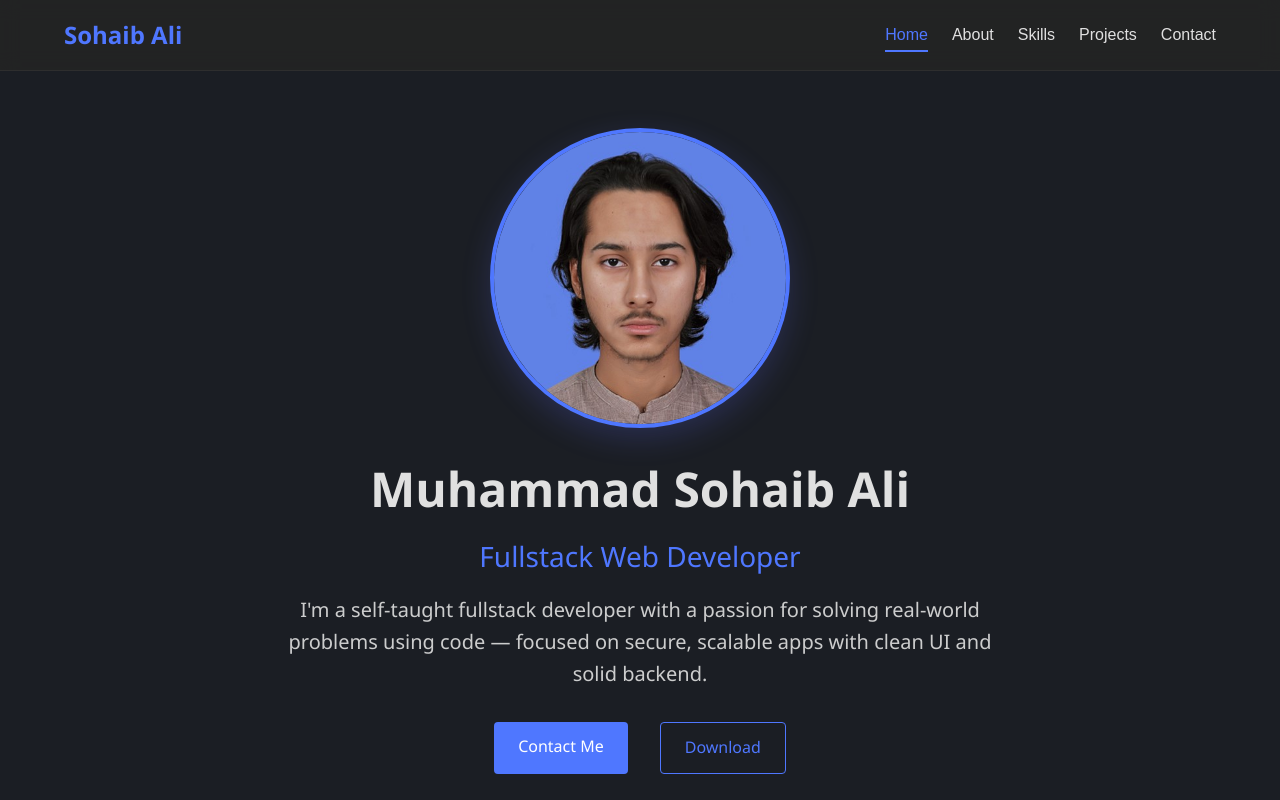
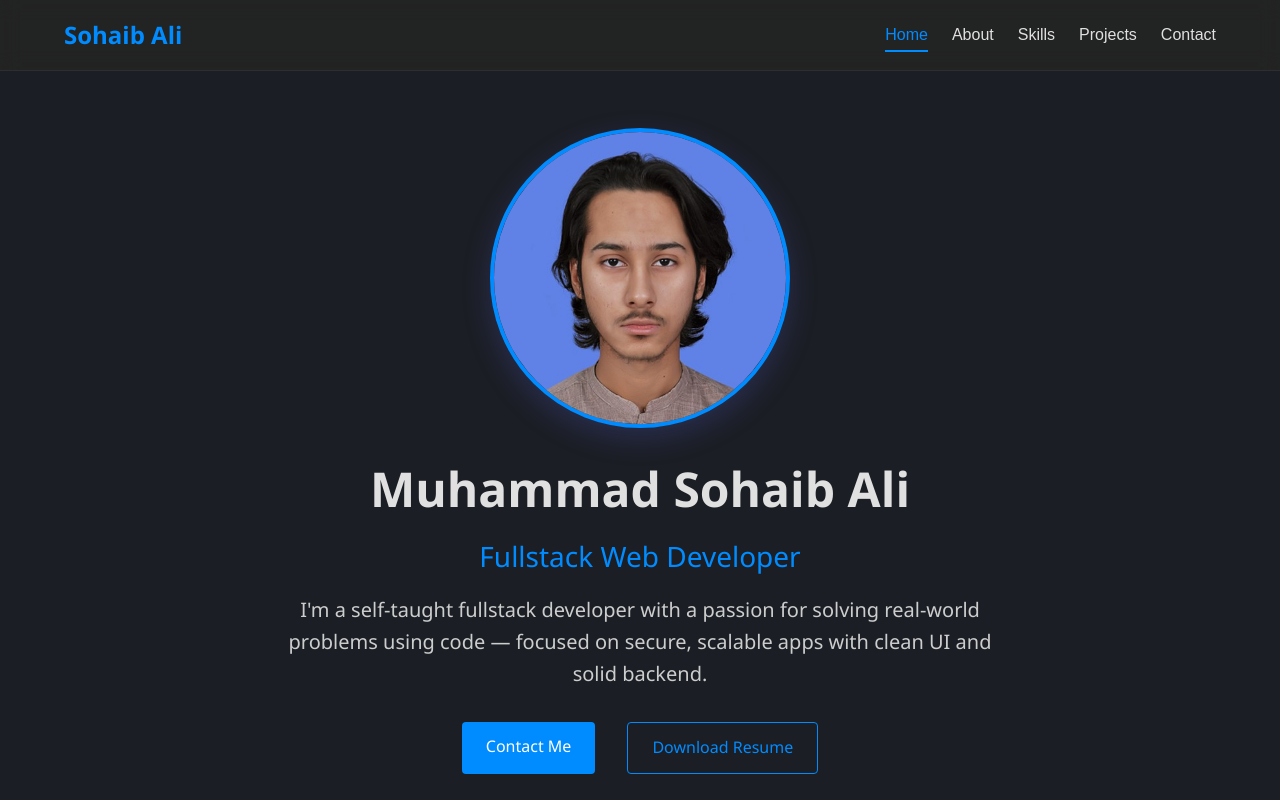
Before and after one commit to sohaibalidev/portfolio, a React (Create React App) app: page / in a window 1280 px wide. Shown: the top 800 px of the page. Built offline with nearby package versions, Linux system fonts and the light colour scheme.

Commit message:
Updated portfolio content

```diff
--- a/src/App.css
+++ b/src/App.css
@@ -1,7 +1,8 @@
 /* Global Styles */
 :root {
-    --primary-color: #4f77ff;
-    --primary-hover: #3e63f5;
+    --primary-color: #008cff;
+    /* --primary-hover: #3e63f5; */
+    --primary-hover: #1897ff;
     --secondary-color: #121212;
     --background-color: #1b1e24;
     --text-color: #e0e0e0;
@@ -12,48 +13,6 @@
     --error-color: #f44336;
     --font-main: 'Segoe UI', Tahoma, Geneva, Verdana, sans-serif;
 }
-
-/* :root {                          // Better!
-    --primary-color: #00ff9f;
-    --primary-hover: #00e38b;
-    --secondary-color: #0d0d0d;
-    --background-color: #101010;
-    --text-color: #caffd9;
-    --card-bg: #141414;
-    --border-color: #1f1f1f;
-    --success-color: #00ff9f;
-    --warning-color: #ffea00;
-    --error-color: #ff1744;
-    --font-main: 'Segoe UI', Tahoma, Geneva, Verdana, sans-serif;
-} */
-
-/* :root {                          // Better! RED
-  --primary-color: #ff3d57;
-  --primary-hover: #e6334c;
-  --secondary-color: #1a1a1a;
-  --background-color: #1c0f13;
-  --text-color: #ffeaea;
-  --card-bg: #241416;
-  --border-color: #3a1f23;
-  --success-color: #00e676;
-  --warning-color: #ffc107;
-  --error-color: #ff1744;
-  --font-main: 'Segoe UI', Tahoma, Geneva, Verdana, sans-serif;
-} */
-
-/* :root {                         // Better!
-  --primary-color: #cccccc;
-  --primary-hover: #ffffff;
-  --secondary-color: #111111;
-  --background-color: #191919;
-  --text-color: #e6e6e6;
-  --card-bg: #222222;
-  --border-color: #2c2c2c;
-  --success-color: #81c784;
-  --warning-color: #ffb74d;
-  --error-color: #e57373;
-  --font-main: 'Segoe UI', Tahoma, Geneva, Verdana, sans-serif;
-} */
 
 * {
     margin: 0;
--- a/src/components/Hero/Hero.js
+++ b/src/components/Hero/Hero.js
@@ -6,6 +6,7 @@ const Hero = ({ id, setActiveSection, resumeFileName }) => {
         setActiveSection('home');
     }, [setActiveSection]);
 
+    console.log(resumeFileName)
     return (
         <section id={id} className="hero-section">
             <div className="hero-content">
@@ -20,8 +21,9 @@ const Hero = ({ id, setActiveSection, resumeFileName }) => {
                         apps with clean UI and solid backend.</p>
                     <div className="hero-buttons">
                         <a href="#contact" className="btn primary-btn">Contact Me</a>
-                        <a href={`/resume/${resumeFileName}`} className="btn secondary-btn" download>
-                            Download
+                        <a href={`${process.env.PUBLIC_URL}/resume/${resumeFileName}`}
+                            className="btn secondary-btn" download>
+                            Download Resume
                         </a>
                     </div>
                 </div>
```
Also changed, not shown: 1 other file (tests, documents, lock files or other folders).
